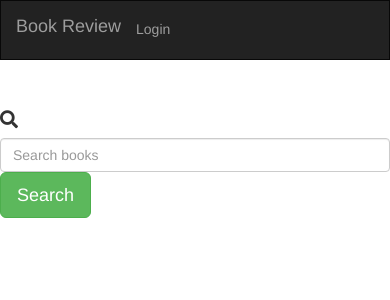
After one commit to vinicius0197/bookreview, a Flask app: page /search in a window 390 px wide. The commit adds this page. Shown: the top 300 px of the page. Run offline with Flask 2, Linux system fonts and the light colour scheme; some libraries are stand-ins or nearby versions.

Commit message:
Added basic search functionality

```diff
--- a/application.py
+++ b/application.py
@@ -101,7 +101,7 @@ def login_user():
 	if pbkdf2_sha256.verify(pwd, user_data.password):
 		session["user"] = username
 		session["logged_in"] = True
-		return render_template("index.html")
+		return render_template("search.html")
 
 @app.route("/logout")
 def logout():
@@ -116,3 +116,27 @@ def logout():
 	session.pop('logged_in', None)
 
 	return redirect(url_for('index'))
+
+@app.route("/search", methods=['GET', 'POST'])
+def search():
+	"""
+
+	Implements search functionality in the web app
+
+	"""
+	if request.method == 'POST':
+		search_input = '%' + str(request.form.get("search")) + '%'
+
+		# Queries database for similar results (case insensitive)
+		result = db.execute("SELECT * FROM books WHERE isbn LIKE :search \
+			OR LOWER(author) LIKE :search \
+			OR LOWER(title) LIKE :search \
+			OR year LIKE :search", \
+			{"search": search_input}).fetchall()
+
+		for row in result:
+			print(row)
+
+		return render_template("search.html", result=result)
+	else:
+		return render_template("search.html")
--- a/templates/layout.html
+++ b/templates/layout.html
@@ -5,6 +5,7 @@
 	<link rel="stylesheet" href="https://maxcdn.bootstrapcdn.com/bootstrap/3.3.7/css/bootstrap.min.css">
 	<link rel="stylesheet" type="text/css" href="static/style.css">
 	<meta charset="utf-8">
+
 	{% endblock %}
 </head>
 <body>
--- /dev/null
+++ b/templates/search.html
@@ -0,0 +1,39 @@
+{% extends "layout.html" %}
+
+{% block title %} Search for Books {% endblock %}
+
+{% block body %}
+<link rel="stylesheet" href="https://use.fontawesome.com/releases/v5.1.0/css/all.css" integrity="sha384-lKuwvrZot6UHsBSfcMvOkWwlCMgc0TaWr+30HWe3a4ltaBwTZhyTEggF5tJv8tbt" crossorigin="anonymous">
+	<div class="container">
+		<br>
+		<div class="row justify-content-center">
+			<div class="col-12 col-md-10 col-lg-8">
+				<form class="card card-sm" form action="{{ url_for('search') }}" method="post">
+					<div class="card-body row no-gutters align-items-center">
+						<div class="col-auto">
+							<i class="fas fa-search h4 text-body"></i>
+						</div>
+
+						<div class="col">
+							<input type="search" name="search" class="form-control form-control-lg form-control-borderless" placeholder="Search books">
+						</div>
+
+						<div class="col-auto">
+							<button class="btn btn-lg btn-success" type="submit">Search</button>
+						</div>
+					</div>
+				</form>
+			</div>
+		</div>
+	</div>
+
+	<div class="container">
+		<ul>
+			{% for item in result -%}
+				<li> {{ item }} </li>
+			{%- endfor %}
+		</ul>
+	</div>
+
+
+{% endblock %}
```
